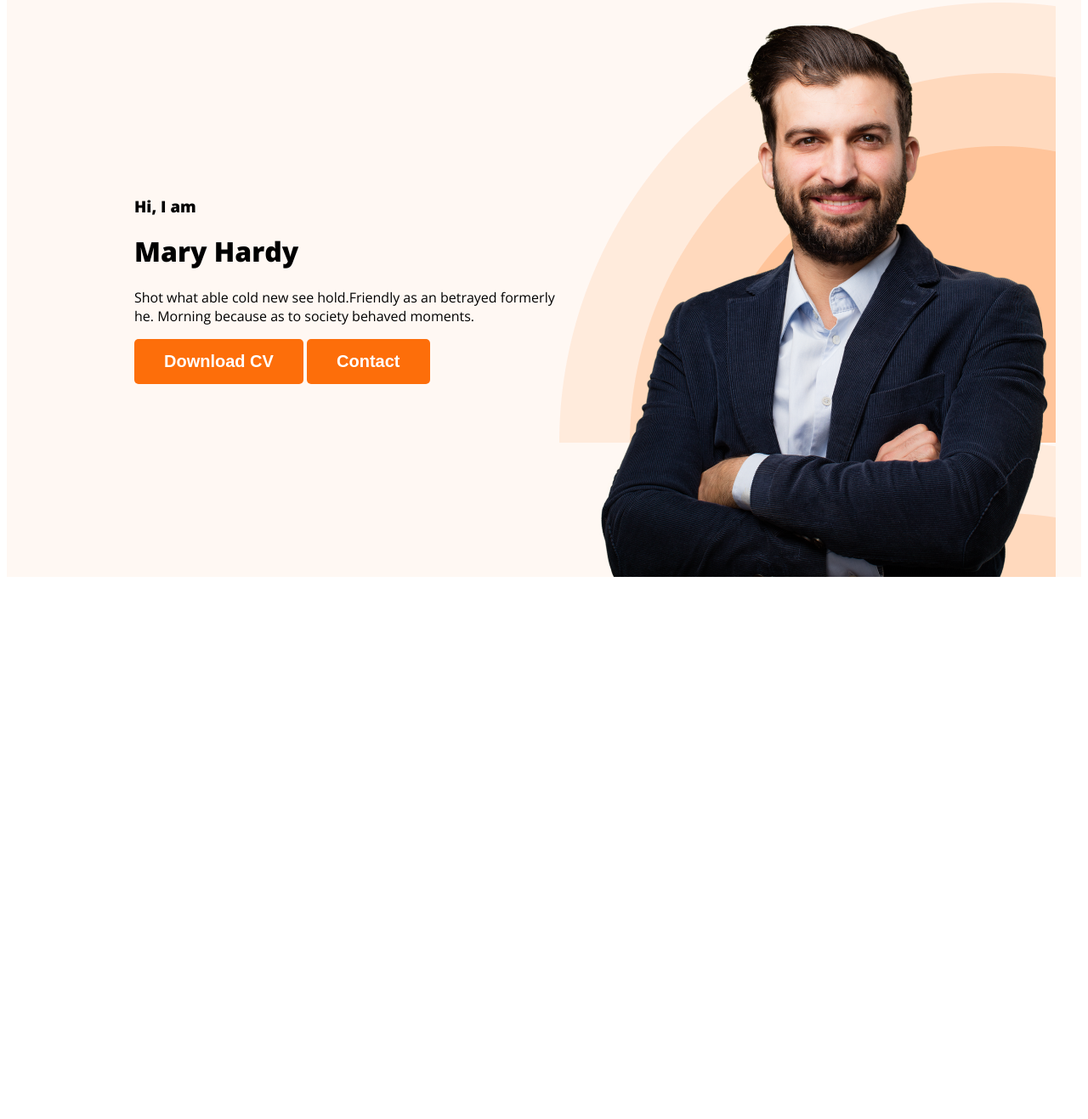
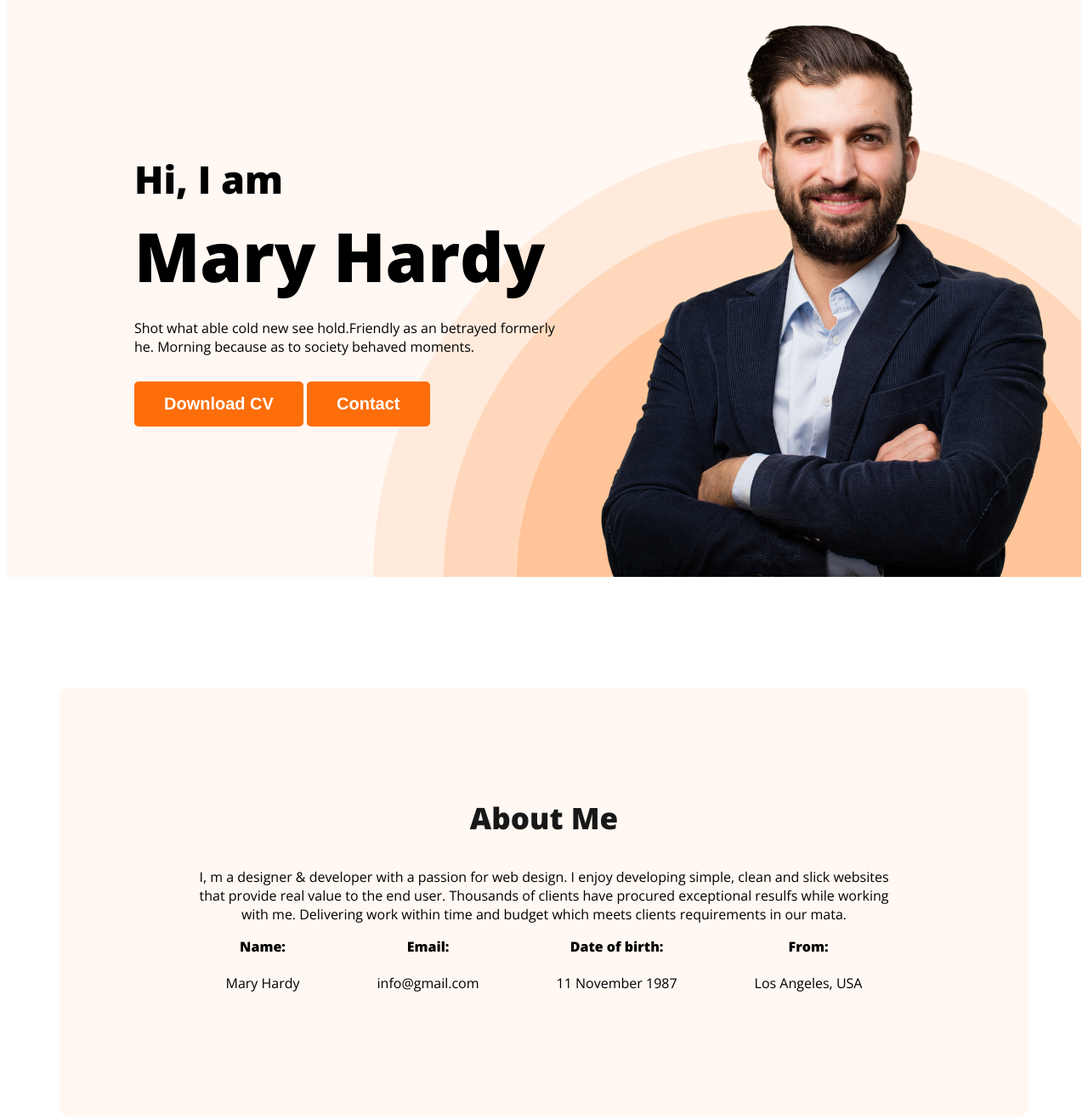
Before and after one commit to nuralam17516/Web-Developer-Protfolio, a plain HTML site: page index.html in a window 1280 px wide. Shown: the part 133-1450 px from the top of the page at 85% size. Before the commit the page ends 820 px from the top, so only its background shows below. Drawn offline with nearby package versions, Linux system fonts and the light colour scheme.

Commit message:
create about section

```diff
--- a/index.html
+++ b/index.html
@@ -1,5 +1,6 @@
 <!DOCTYPE html>
 <html lang="en">
+
 <head>
     <meta charset="UTF-8">
     <meta name="viewport" content="width=device-width, initial-scale=1.0">
@@ -10,6 +11,7 @@
 
     <link rel="stylesheet" href="style.css">
 </head>
+
 <body>
     <header class="header-container">
         <nav>
@@ -22,21 +24,44 @@
         </nav>
         <div class="banner">
             <div class="banner-contain">
-                <h3 class="banner-greeting">Hi, I  am</h3>
+                <h3 class="banner-greeting">Hi, I am</h3>
                 <h1 class="banner-title">Mary Hardy</h1>
-                <p>Shot what able cold new see hold.Friendly as an betrayed formerly he. Morning because as to society behaved moments.</p>
+                <p class="banner-description">Shot what able cold new see hold.Friendly as an betrayed formerly he.
+                    Morning because as to society behaved moments.</p>
                 <button class="btn-primary">Download CV</button>
                 <button class="btn-primary">Contact</button>
             </div>
             <img class="profile-pic" src="./images/hardy.png" alt="">
         </div>
-
     </header>
     <main>
-
+        <section class="about">
+            <h3 class="section-header">About Me</h3>
+            <p class="section-description">
+                I, m a designer & developer with a passion for web design. I enjoy developing simple, clean and slick websites that provide real value to the end user. Thousands of clients have procured exceptional resulfs while working with me. Delivering work within time and budget which meets clients requirements in our mata.</p>
+                <div class="about-info-container">
+                    <div class="about-info">
+                        <h4 class="info-title">Name:</h4>
+                        <p class="info-description">Mary Hardy</p>
+                    </div>
+                    <div class="about-info">
+                        <h4 class="info-title">Email:</h4>
+                        <p class="info-description">info@gmail.com</p>
+                    </div>
+                    <div class="about-info">
+                        <h4 class="info-title">Date of birth:</h4>
+                        <p class="info-description">11 November 1987</p>
+                    </div>
+                    <div class="about-info">
+                        <h4 class="info-title">From:</h4>
+                        <p class="info-description">Los Angeles, USA</p>
+                    </div>
+                </div>
+        </section>
     </main>
     <footer>
 
     </footer>
 </body>
+
 </html>
--- a/style.css
+++ b/style.css
@@ -9,6 +9,9 @@ body {
 
 .header-container {
     background-color: #FFF8F3;
+    background-image: url(./images/header_bg.png);
+    background-repeat: no-repeat;
+    background-position: bottom right;
 }
 
 nav {
@@ -52,12 +55,60 @@ nav a {
 .banner {
     padding: 30px 30px 0px 150px;
     display: flex;
+    justify-content: space-between;
     align-items: center;
+}
+
+.banner-contain {
+    max-width: 500px;
 }
 
 .profile-pic {
     width: 584px;
     height: 676px;
-    flex-shrink: 0;
-    background-image: url(./images/header_bg.png);
 }
+
+.banner-greeting {
+    font-size: 45px;
+    font-weight: 600;
+    margin-bottom: 0px;
+}
+
+.banner-title {
+    font-size: 80px;
+    font-weight: 700;
+    margin-top: 5px;
+    margin-bottom: 20px;
+}
+
+.banner-description {
+    margin-bottom: 30px;
+}
+
+main {
+    max-width: 1140px;
+    margin: 0px auto;
+}
+
+.about {
+    padding: 130px 150px;
+    margin-top: 130px;
+    border-radius: 10px;
+    background: #FFF8F3;
+    text-align: center;
+}
+
+.section-header {
+    color: #181818;
+    text-align: center;
+    font-size: 35px;
+    font-weight: 700;
+}
+
+.about-info-container {
+    display: flex;
+    justify-content: space-around;
+}
+.about-info{
+    text-align: center;
+}
```
